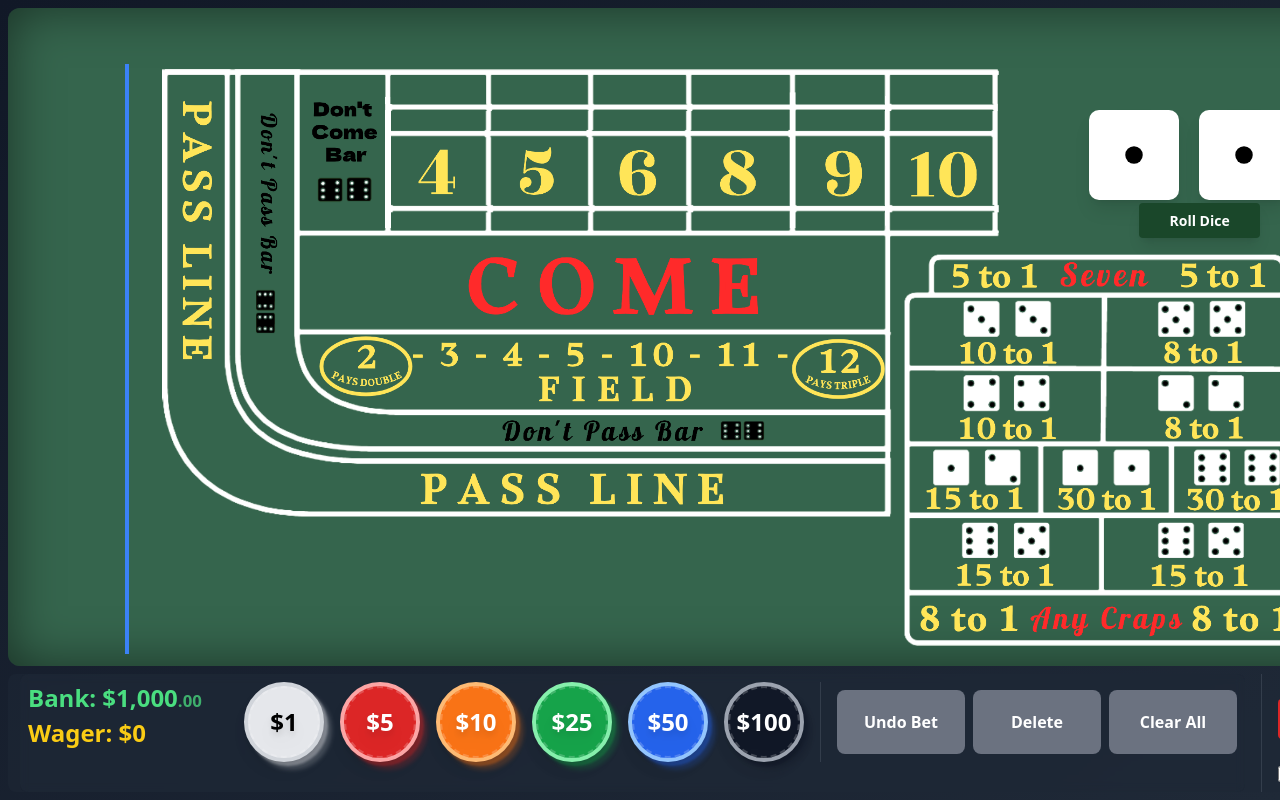
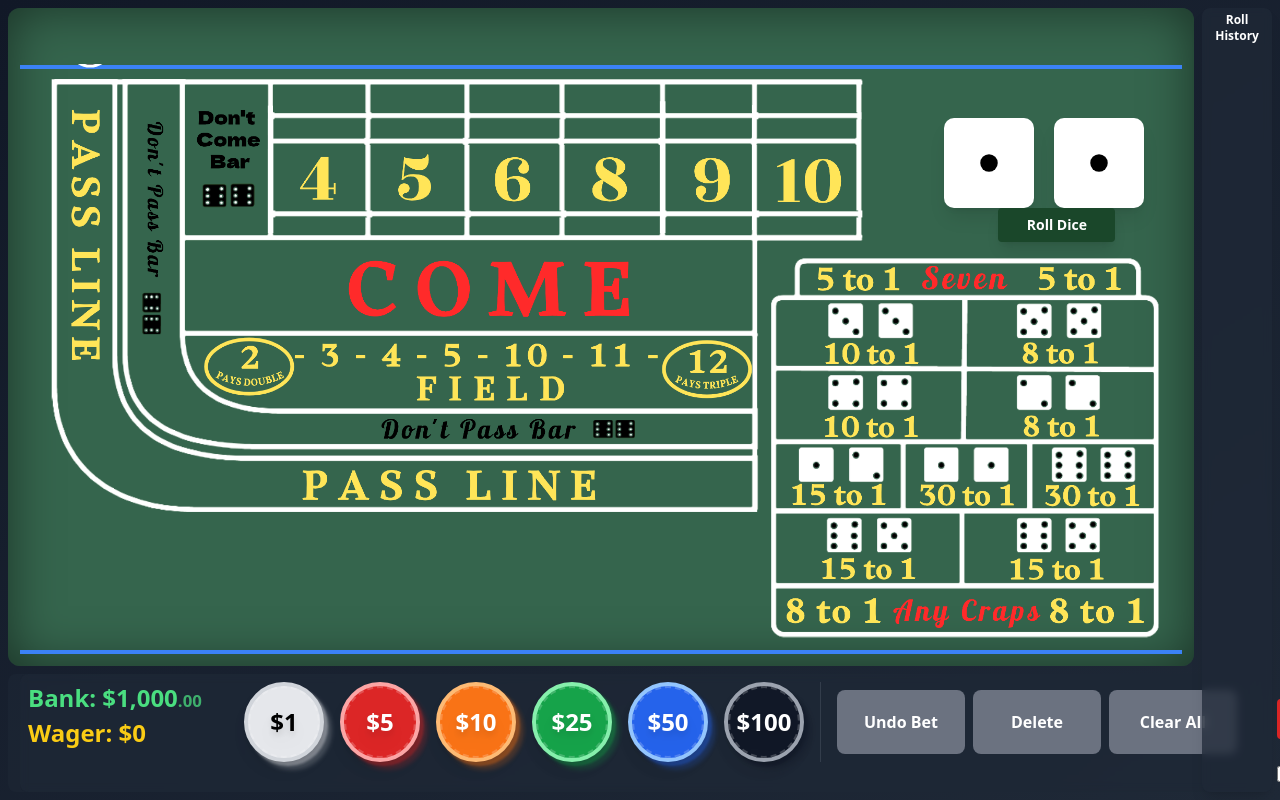
Before and after one commit to adamnelsonarcher/react-craps, a React (Create React App) app: page / in a window 1280 px wide. Built offline with nearby package versions, Linux system fonts and the light colour scheme.

Commit message:
width sizing fix

```diff
--- a/src/App.tsx
+++ b/src/App.tsx
@@ -456,8 +456,8 @@ const App: React.FC = () => {
   return (
     <div className="h-screen w-screen bg-gradient-to-br from-gray-900 to-gray-800 overflow-hidden">
       <div className="h-full w-full flex gap-2 p-2">
-        {/* Main content area with betting controls */}
-        <div className="flex-1 flex flex-col gap-2">
+        {/* Main content area - remove flex-1 to allow shrinking */}
+        <div className="flex flex-col gap-2 min-w-0"> {/* Add min-w-0 and remove flex-1 */}
           {/* Game board area - fills available space */}
           <div className="flex-1 bg-felt-green rounded-xl p-3 pt-14 shadow-table min-h-0 relative">
             <div className="w-full h-full flex items-center justify-center min-w-0 min-h-0 overflow-hidden">
```
